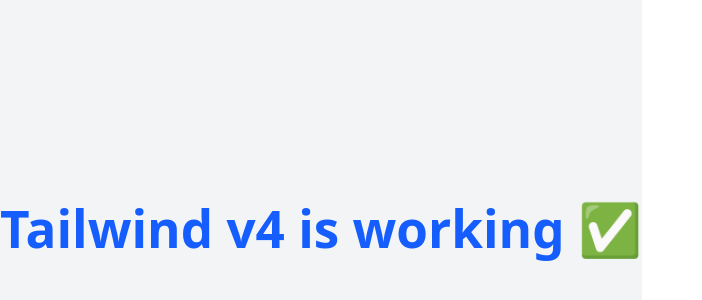
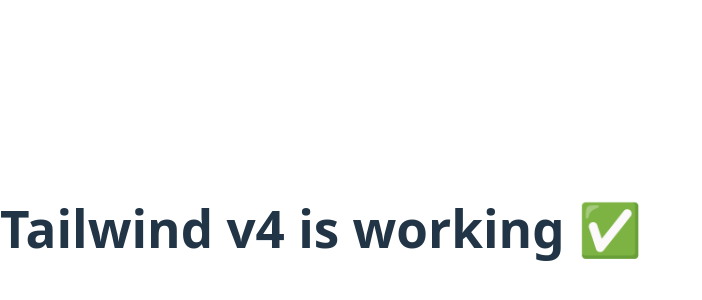
Before and after one commit to satyapal-19/GROUP-PROJECT, a React (Vite) app in the folder project_01/: page / in a window 1280 px wide. Shown: the part 172-472 px from the top of the page, without its empty margins (0-702 px from the left). Built offline with nearby package versions, Linux system fonts and the light colour scheme.

Commit message:
tailwind install

```diff
--- /dev/null
+++ b/project_01/postcss.config.js
@@ -0,0 +1,6 @@
+export default {
+  plugins: {
+    tailwindcss: {},
+    autoprefixer: {},
+  },
+};
--- a/project_01/src/index.css
+++ b/project_01/src/index.css
@@ -1,4 +1,6 @@
-@import "tailwindcss";
+@tailwind base;
+@tailwind components;
+@tailwind utilities;
 :root {
   font-family: system-ui, Avenir, Helvetica, Arial, sans-serif;
   line-height: 1.5;
--- /dev/null
+++ b/project_01/tailwind.config.js
@@ -0,0 +1,11 @@
+/** @type {import('tailwindcss').Config} */
+export default {
+  content: [
+    "./index.html",
+    "./src/**/*.{js,jsx,ts,tsx}",
+  ],
+  theme: {
+    extend: {},
+  },
+  plugins: [],
+};
```
